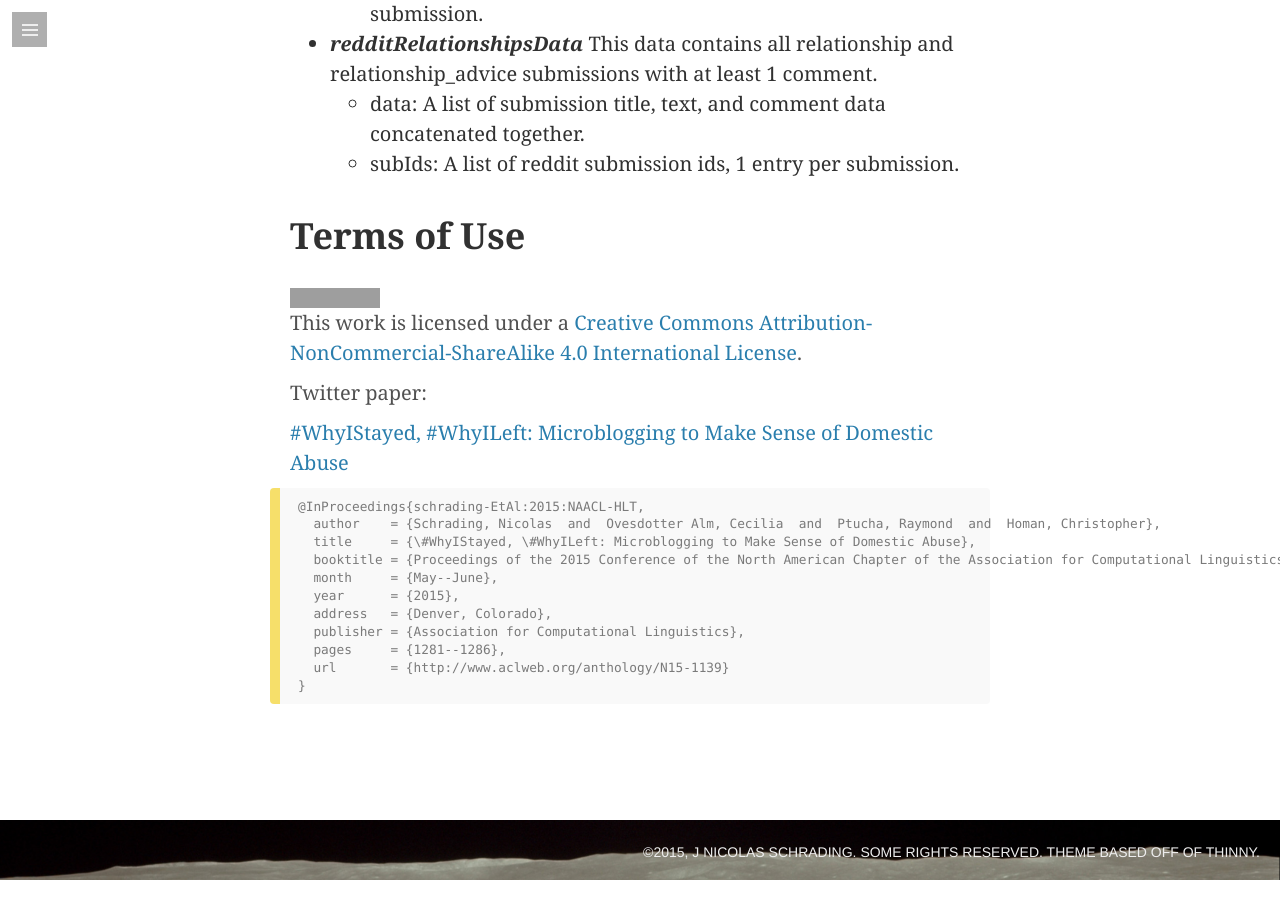
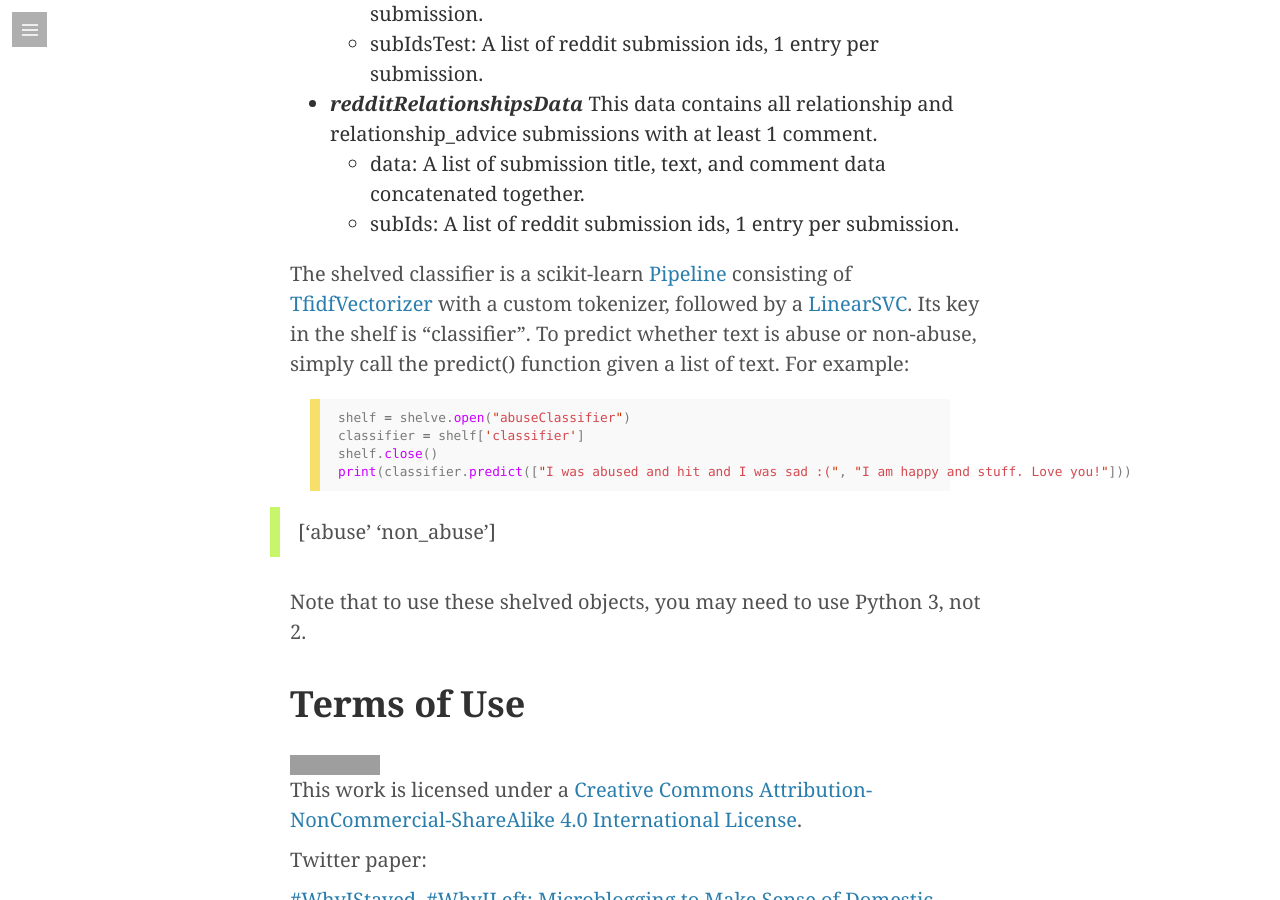
Before and after one commit to NSchrading/NSchrading.github.io, a Jekyll site: the page built from data.md, in a window 1280 px wide and 900 px high, scrolled down 8716 px. Built offline with Jekyll 4.4.1, drawn with Linux system fonts in a browser that asks for light colours; some web fonts are replaced; some of the changed text lies outside the part shown; grey boxes are pictures that could not be loaded.

Commit message:
Add abuse classifier to shared reddit data

```diff
--- a/data.md
+++ b/data.md
@@ -267,6 +267,7 @@ Additionally, the following subreddits were collected from and used as a held ou
 
 Download the entire reddit database from my public dropbox [here](https://www.dropbox.com/s/1iqf9tx2s5rxdcr/new_reddit.db.7z?dl=0){:target="_blank"}.
 Download the "shelved" sets of reddit data from my public dropbox [here](https://www.dropbox.com/s/zsncys6m2hhqpi9/reddit_data_shelves.7z?dl=0){:target="_blank"}.
+Download the "shelved" abuse classifier trained on the uneven set of data [here](https://www.dropbox.com/s/ehut622z4371yyb/abuseClassifier.7z?dl=0){:target="_blank"}.
 
 ### Format
 
@@ -340,6 +341,21 @@ The shelved files provided are as follows (note that lists are aligned e.g. subm
     * data: A list of submission title, text, and comment data concatenated together.
     * subIds: A list of reddit submission ids, 1 entry per submission.
 
+The shelved classifier is a scikit-learn [Pipeline](http://scikit-learn.org/stable/modules/pipeline.html){:target="_blank"} consisting of [TfidfVectorizer](http://scikit-learn.org/stable/modules/generated/sklearn.feature_extraction.text.TfidfVectorizer.html){:target="_blank"} with a custom tokenizer, followed by a [LinearSVC](http://scikit-learn.org/stable/modules/generated/sklearn.svm.LinearSVC.html){:target="_blank"}. Its key in the shelf is "classifier". To predict whether text is abuse or non-abuse, simply call the predict() function given a list of text. For example:
+
+{% highlight python %}
+
+shelf = shelve.open("abuseClassifier")
+classifier = shelf['classifier']
+shelf.close()
+print(classifier.predict(["I was abused and hit and I was sad :(", "I am happy and stuff. Love you!"]))
+
+{% endhighlight %}
+
+> ['abuse' 'non_abuse']
+
+Note that to use these shelved objects, you may need to use Python 3, not 2.
+
 <section id="terms"></section>
 
 # Terms of Use
```
